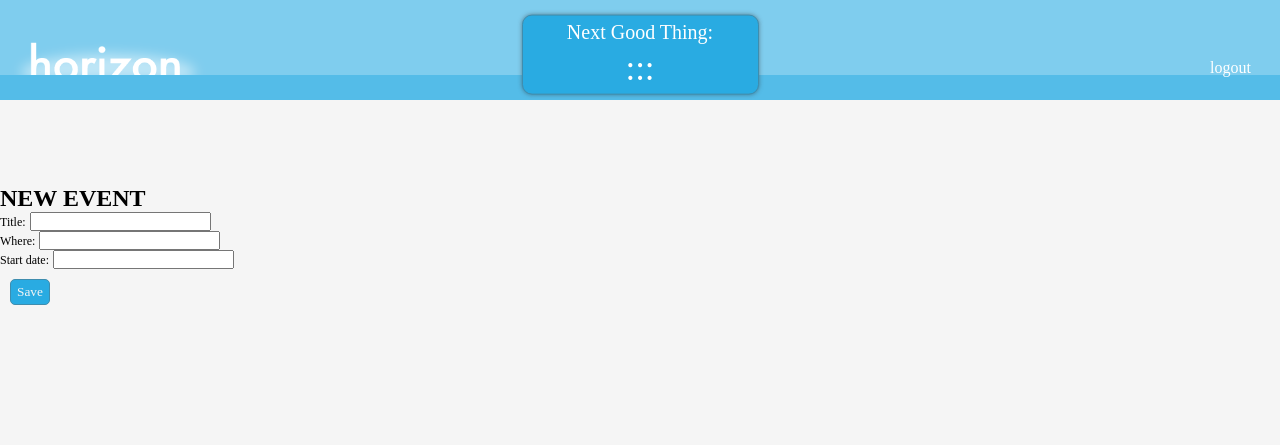
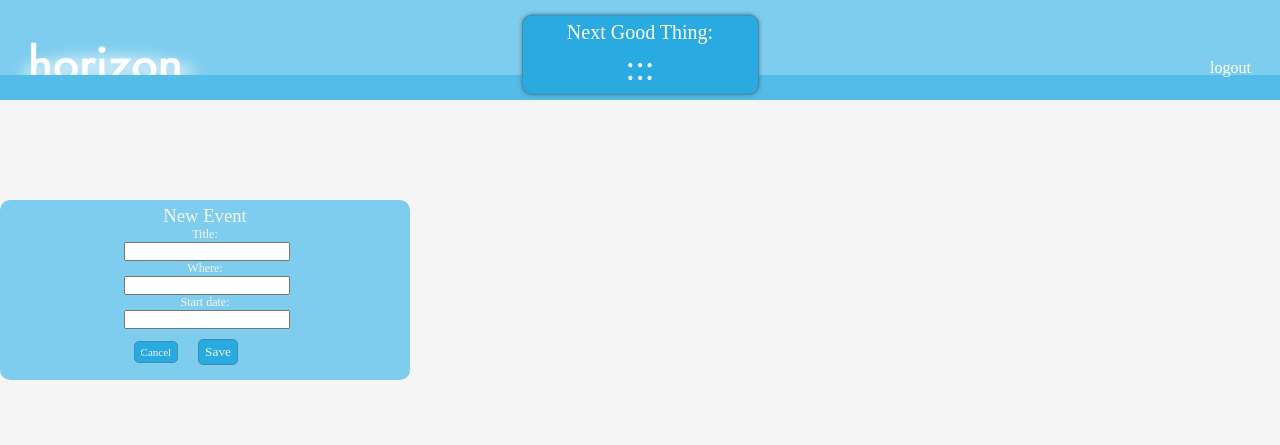
Before and after one commit to SIW22/Horizon, a Django app: page /events/new in a window 1280 px wide. Shown: the top 445 px of the page. Run offline with Django 3.2, Linux system fonts and the light colour scheme; the visitor is signed in with stand-in values (Sample User, id 1); some libraries are stand-ins or nearby versions.

Commit message:
Form layout and presentation cleansing

```diff
--- a/main_app/static/styles/main.css
+++ b/main_app/static/styles/main.css
@@ -3,6 +3,7 @@
 * {
   margin: 0;
   padding: 0;
+  font-weight: normal;
 }
 
 body {
@@ -107,7 +108,7 @@
   align-items: center;
   display: flex;
   flex-direction: column;
-  background-color: #7FCDEE;
+  background-color: #7fcdee;
   color: whitesmoke;
   width: 91vw;
   height: auto;
@@ -131,19 +132,51 @@
   font-family: futura;
   border: none;
   padding: 4px 6px;
-  margin: 10px;
+  margin: 10px 10px 10px 10px;
   border-radius: 5px;
   border: 1px solid #3f8dae;
   align-self: center;
 }
-
-/* validations on sign up form */
-li, .helptext {
+.form-section {
+  display: flex;
+  flex-direction: column;
+  align-items: center;
+}
+.signup-login-form {
+  max-width: 400px;
+}
+form {
+  max-width: 90%;
+  display: flex;
+  flex-direction: column;
+}
+label {
   display: block;
-  font-size: 10px;
+}
+input {
+  max-width: 100%;
 }
 
-#id_username, #id_password, #id_password1, #id_password2{
+.new-event-actions {
+  display: flex;
+}
+
+.cancel-new-button {
+  text-decoration: none;
+  font-size: 11px;
+}
+/* validations on sign up form */
+li,
+.helptext {
+  display: block;
+  font-size: 9px;
+  text-align: center;
+}
+
+#id_username,
+#id_password,
+#id_password1,
+#id_password2 {
   width: 80vw;
   margin-top: 0 auto;
 }
@@ -232,9 +265,7 @@
   text-decoration: none;
 }
 
-
 /* CALENDAR */
-
 
 .calendar-event-content {
   font-size: 8px;
@@ -369,7 +400,9 @@
   .main-countdown {
     width: 225px;
   }
-  .card-header, .event-title, .event-where {
+  .card-header,
+  .event-title,
+  .event-where {
     font-size: 20px;
     margin-top: 2px;
     padding: 4px 0 0 8px;
@@ -406,7 +439,9 @@
   .calendar-event-content {
     font-size: 15px;
   }
-  .card-header, .event-title, .event-where {
+  .card-header,
+  .event-title,
+  .event-where {
     font-size: 22px;
     line-height: 1.5em;
   }
--- a/main_app/templates/events/new.html
+++ b/main_app/templates/events/new.html
@@ -1,12 +1,21 @@
 {% extends 'base.html'%} {% block content%}
-<div class="login-form">
-
+<div class="signup-login-form">
   <section class="form-section">
-  <h1>NEW EVENT</h1>
+    <h3>New Event</h3>
     <form method="POST" class="artist-form">
       {% csrf_token %} {{form.as_p}}
+      <div class="new-event-actions">
+        <a class="btn cancel-new-button" href="{% url 'index' %}">Cancel</a>
         <button class="btn" type="submit">Save</button>
+      </div>
     </form>
   </section>
 </div>
+
+<style>
+  .form-section h3 {
+    text-align: center;
+    font-weight: normal;
+  }
+</style>
 {% endblock %}
--- a/main_app/templates/registration/signup.html
+++ b/main_app/templates/registration/signup.html
@@ -8,4 +8,10 @@
     <input type="submit" class="btn" value="Sign Up" />
   </form>
 </div>
+
+<style>
+  .timer-container {
+    display: none;
+  }
+</style>
 {% endblock %}
```
Also changed, not shown: main_app/templates/events/edit.html (+12 -3 lines), main_app/templates/registration/login.html (+12 -5 lines). Lines whose indentation alone changed are shown as unchanged.
